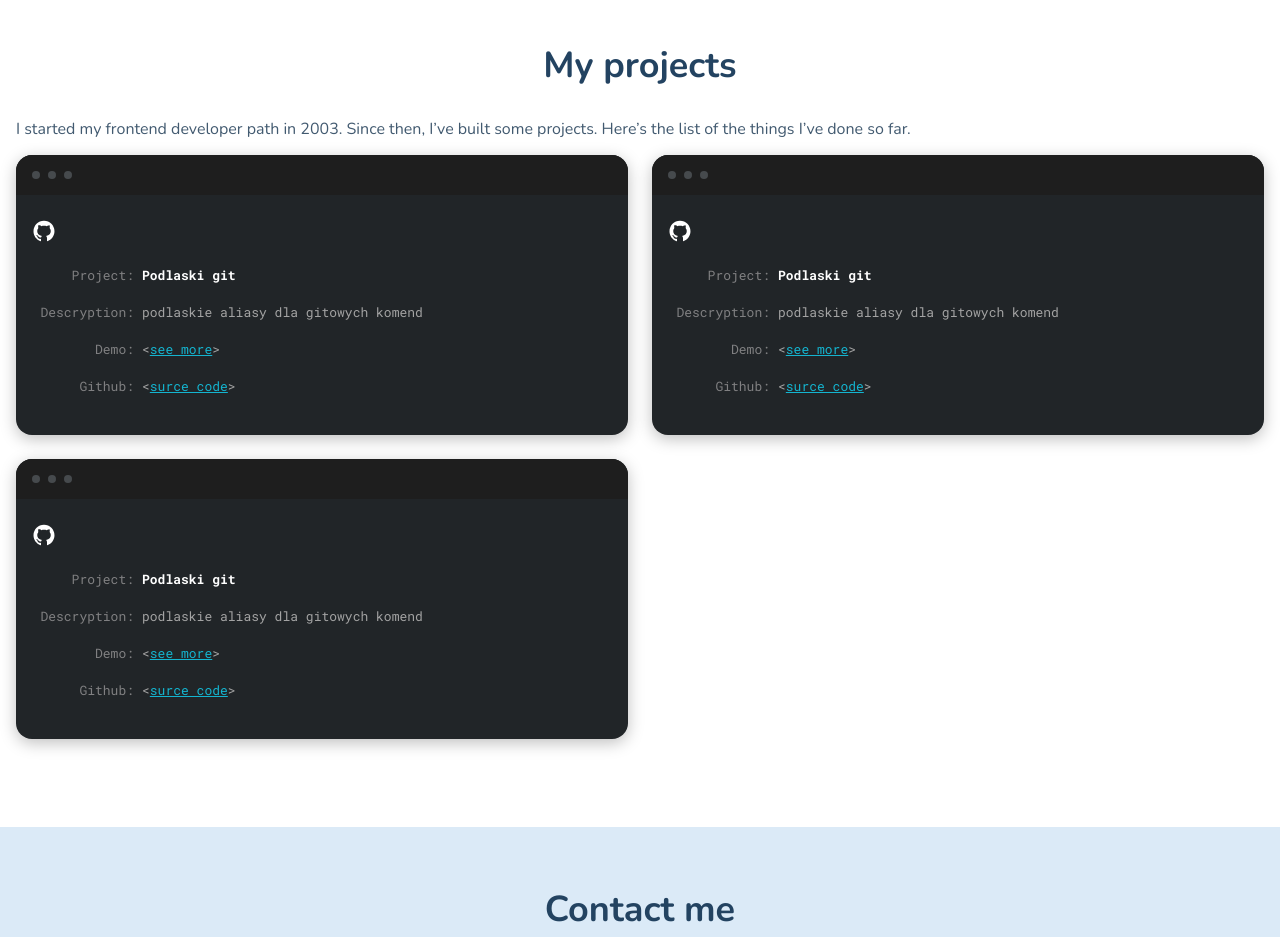
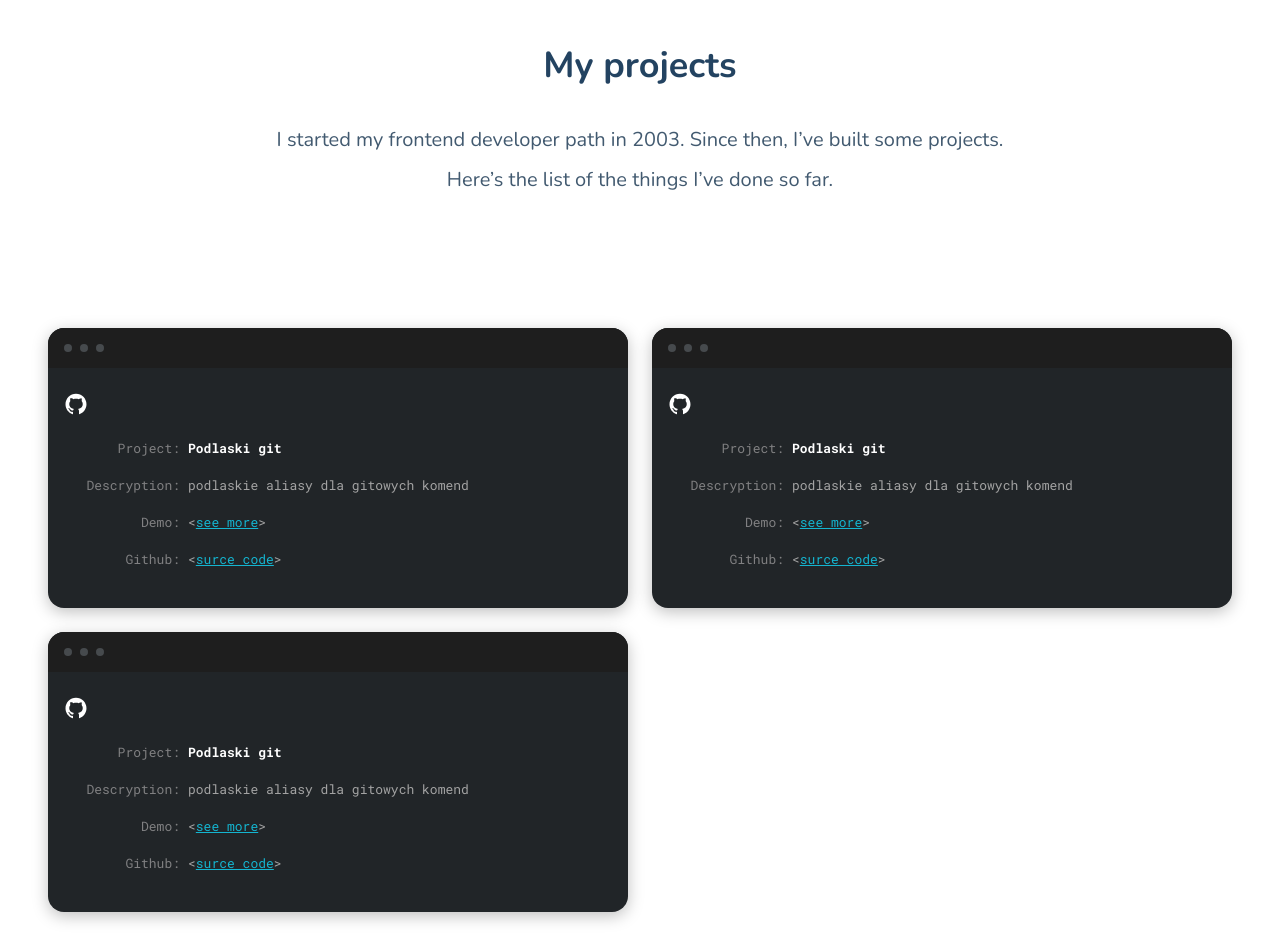
Before and after one commit to wojciech-sadomski/wojciech-sadomski.github.io, a website built with webpack: page src/pages/index.html in a window 1280 px wide. Shown: the part 1640-2577 px from the top of the page. Built offline with nearby package versions, Linux system fonts and the light colour scheme.

Commit message:
feat: projects style

```diff
--- a/src/pages/index.html
+++ b/src/pages/index.html
@@ -113,7 +113,7 @@
       </section>
       <section class="projects">
         <h2 class="projects__header">My projects</h2>
-        <p class="project__description">
+        <p class="projects__description">
           I started my frontend developer path in 2003. Since then, I’ve built
           some projects. Here’s the list of the things I’ve done so far.
         </p>
--- a/src/scss/modules/projects.scss
+++ b/src/scss/modules/projects.scss
@@ -1,11 +1,18 @@
 .projects {
   padding: 64px 16px 88px;
-  &__descryption {
+  &__description {
     font-weight: 300;
     font-size: 16px;
     line-height: 32px;
     text-align: center;
-    margin-bottom: 46px;
+    max-width: 786px;
+    margin: 0 auto 46px;
+
+    @media (min-width: $desktop) {
+      font-size: 20px;
+      line-height: 40px;
+      margin-bottom: 128px;
+    }
   }
   &__header {
     font-size: 36px;
@@ -42,6 +49,9 @@
     display: grid;
     grid-template-columns: 102px 1fr;
     column-gap: 8px;
+    @media (min-width: $desktop) {
+      grid-template-columns: 116px 1fr;
+    }
   }
   &__label {
     display: block;
@@ -70,6 +80,8 @@
   display: grid;
   column-gap: 24px;
   row-gap: 24px;
+  max-width: 1184px;
+  margin: 0 auto;
   @media (min-width: $tablet) {
     grid-template-columns: 1fr 1fr;
   }
```
